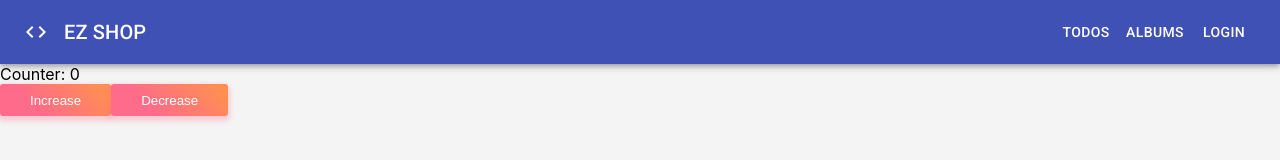
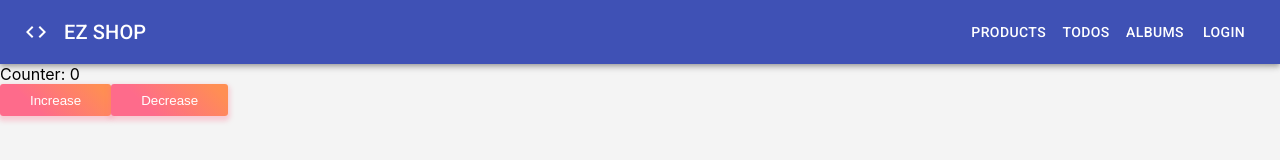
Before and after one commit to nguyenit67/React-Ecommerce_NovaShop, a React (Create React App) app: page / in a window 1280 px wide. Shown: the top 160 px of the page. Built offline with nearby package versions, Linux system fonts and the light colour scheme.

Commit message:
add Product NavLink button to Header

```diff
--- a/src/components/Header/index.jsx
+++ b/src/components/Header/index.jsx
@@ -102,6 +102,10 @@ export default function Header() {
             </Link>
           </Typography>
 
+          <NavLink className={classes.link} to="/products">
+            <Button color="inherit">Products</Button>
+          </NavLink>
+
           <NavLink className={classes.link} to="/todos">
             <Button color="inherit">Todos</Button>
           </NavLink>
```
